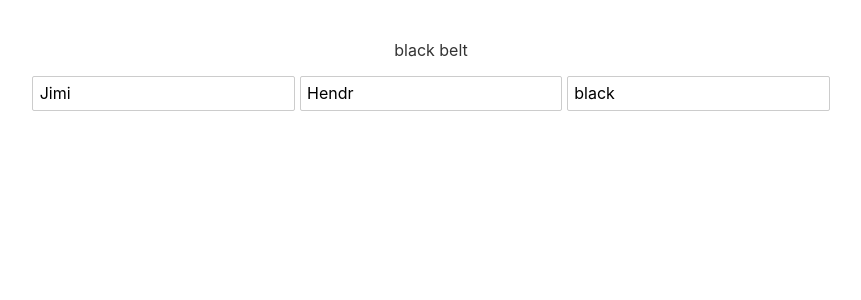
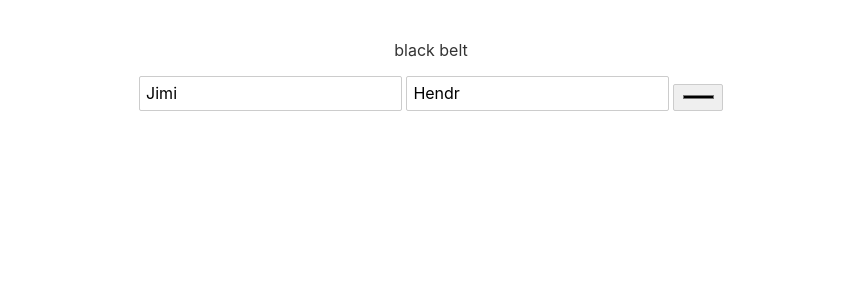
Before and after one commit to toothemooon/toothemooon.github.io, a Svelte app: page / in a window 1280 px wide. Shown: the top 300 px of the page, without its empty margins (209-1070 px from the left). Built offline with nearby package versions, Linux system fonts and the light colour scheme.

Commit message:
Update App.svelte

```diff
--- a/src/App.svelte
+++ b/src/App.svelte
@@ -18,7 +18,7 @@
 		<p>{beltColour} belt</p>
 		<input type="text" bind:value={firstName}>
 		<input type="text" bind:value={lastName}>
-		<input type='text' bind:value={beltColour}>
+		<input type='color' bind:value={beltColour}>
 	</main>
 
 	<style>
```
